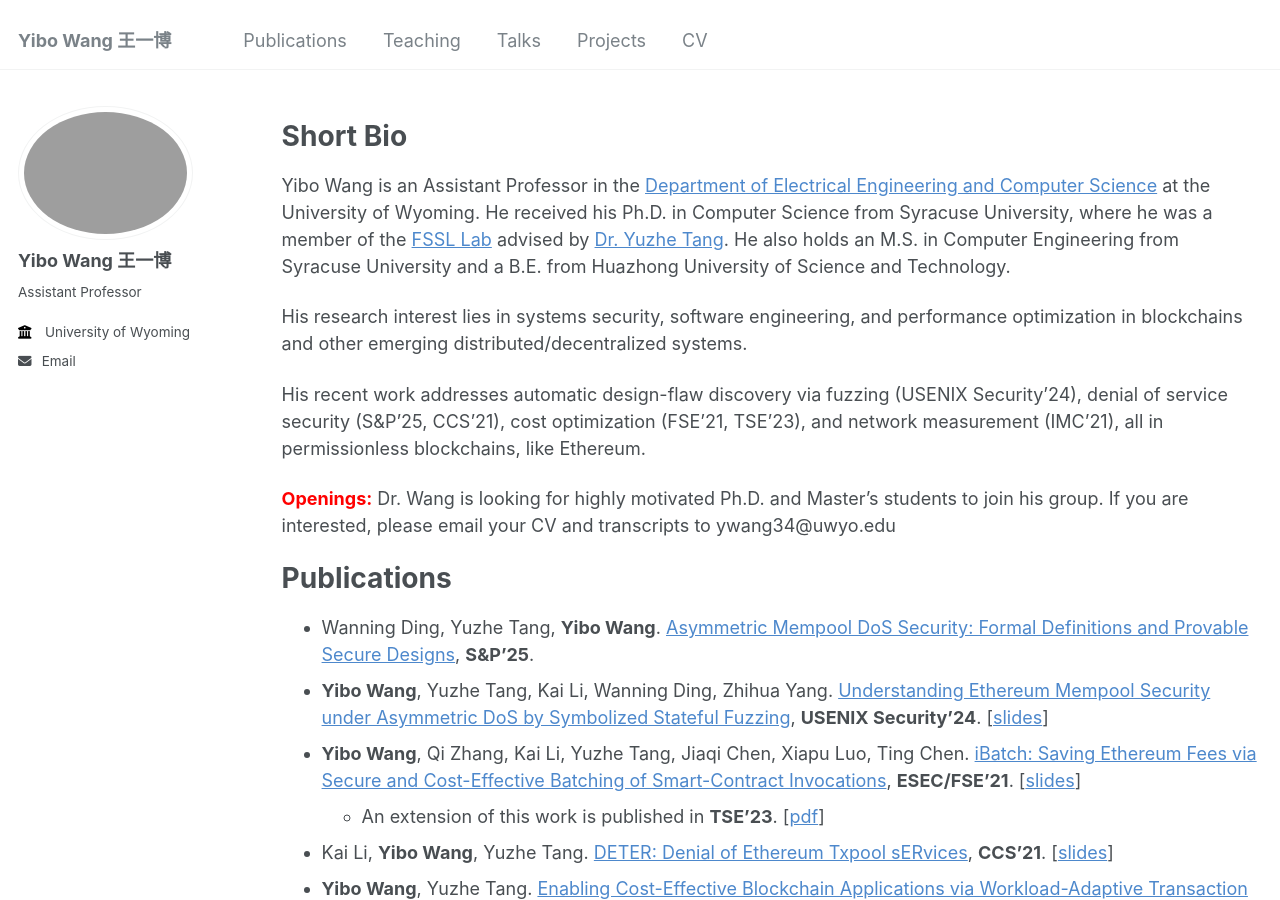
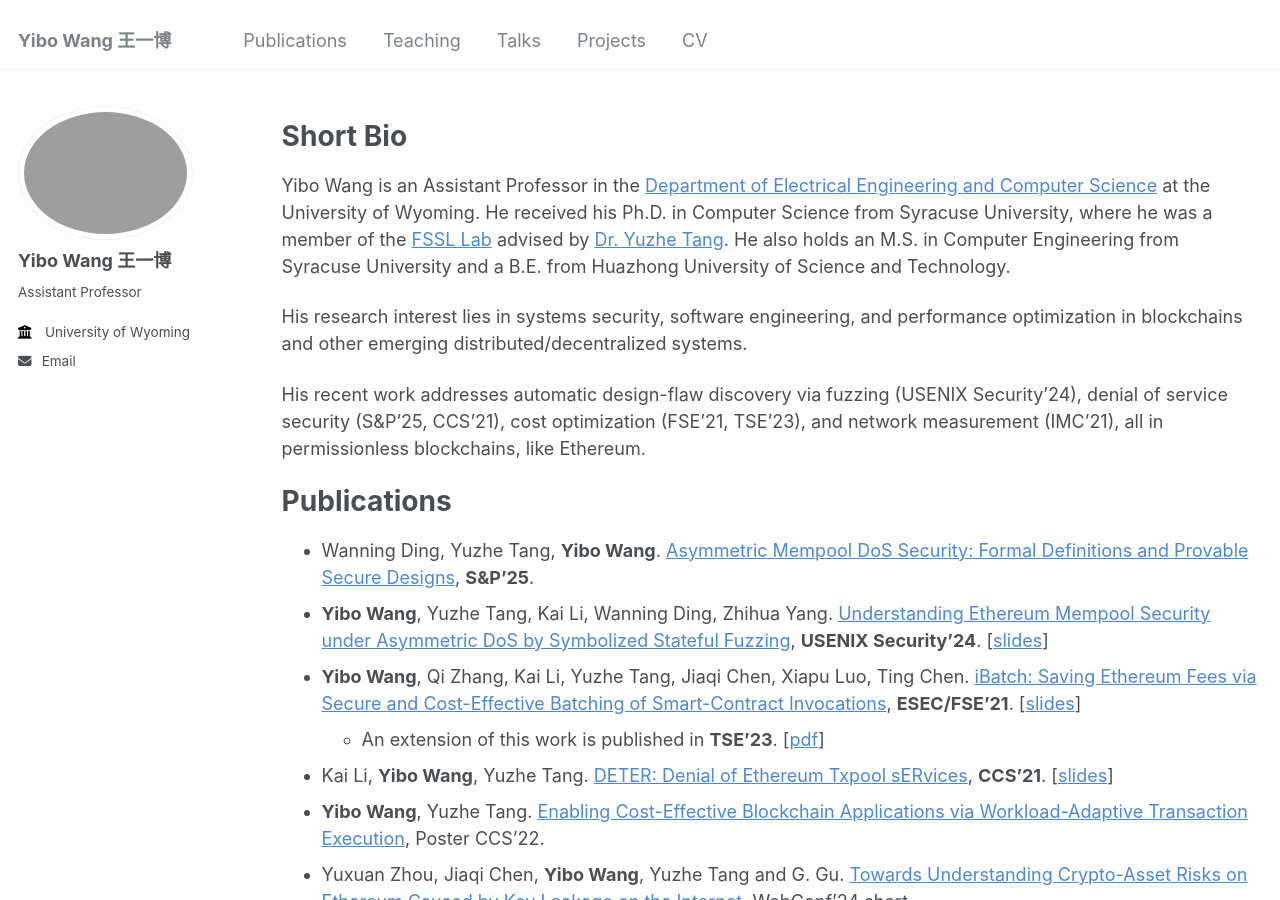
Before and after one commit to wangyibo0308/wangyibo0308.github.io, a Jekyll site: the page built from _pages/about.md, in a window 1280 px wide and 900 px high. Built offline with Jekyll 4.4.1, drawn with Linux system fonts in a browser that asks for light colours.

Commit message:
Update about.md

```diff
--- a/_pages/about.md
+++ b/_pages/about.md
@@ -16,7 +16,6 @@ His research interest lies in systems security, software engineering, and perfor
 
 His recent work addresses automatic design-flaw discovery via fuzzing (USENIX Security’24), denial of service security (S&P’25, CCS’21), cost optimization (FSE’21, TSE’23), and network measurement (IMC'21), all in permissionless blockchains, like Ethereum.
 
-<span style="color:red">**Openings:**</span> Dr. Wang is looking for highly motivated Ph.D. and Master's students to join his group. If you are interested, please email your CV and transcripts to ywang34@uwyo.edu
 
 Publications
 ======
```
